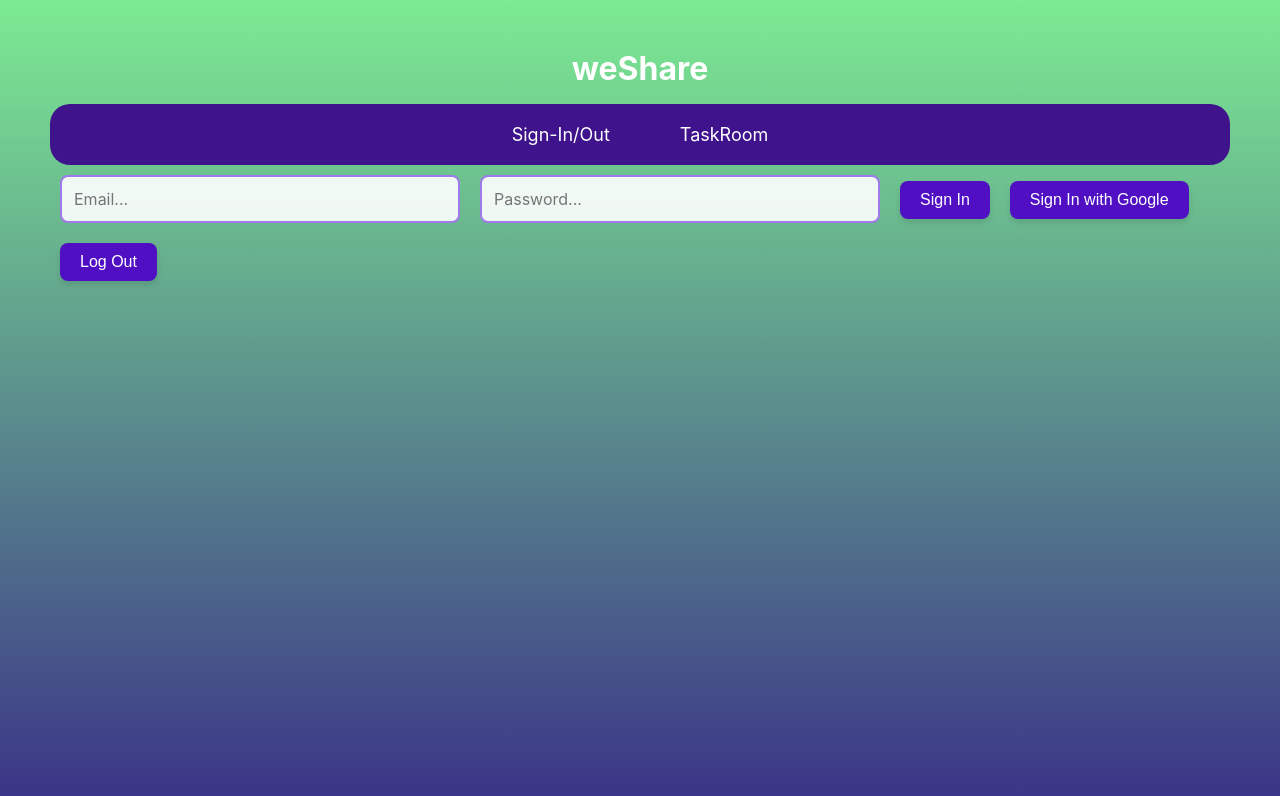
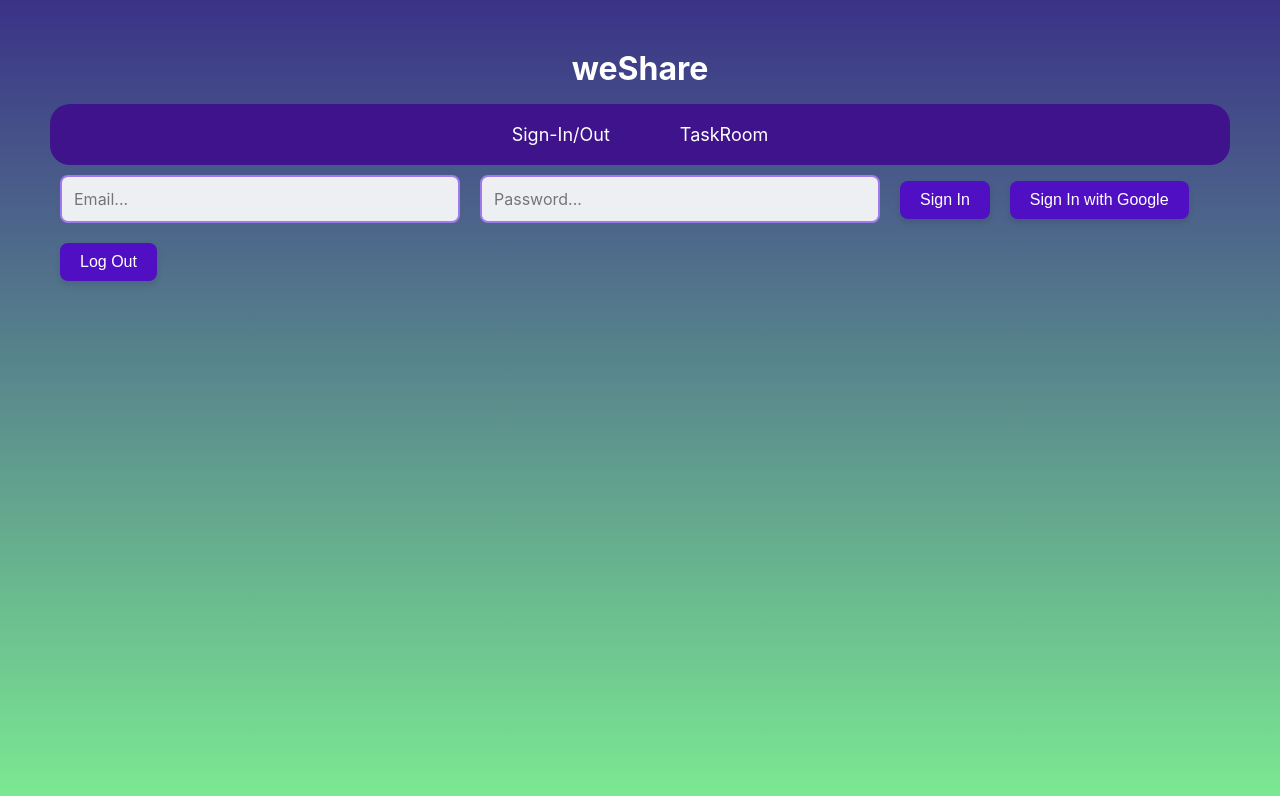
Before and after one commit to fuadfarhan05/weShare, a React (Create React App) app: page / in a window 1280 px wide. Shown: the top 796 px of the page. Built offline with nearby package versions, Linux system fonts and the light colour scheme; no server answers.

Commit message:
color-switch

```diff
--- a/src/App.css
+++ b/src/App.css
@@ -6,7 +6,7 @@
 }
 
 body {
-  background: linear-gradient(0deg, #3a3287 10%, #7ceb92 100%);
+  background: linear-gradient(0deg, #7ceb92 10%, #3a3287 100%);
   min-height: 100vh;
   color: white;
   font-family: 'Inter', system-ui, sans-serif;
```
